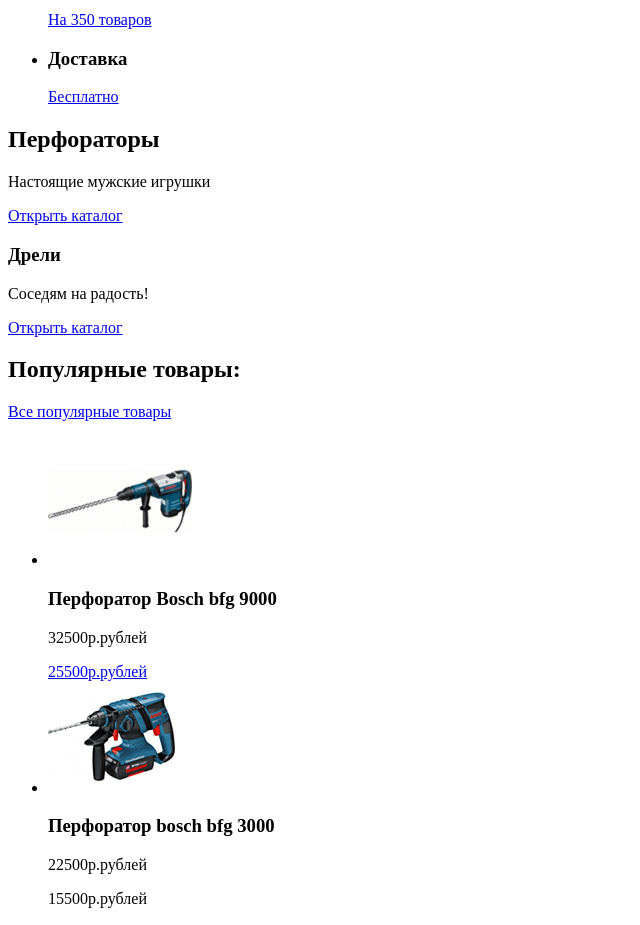
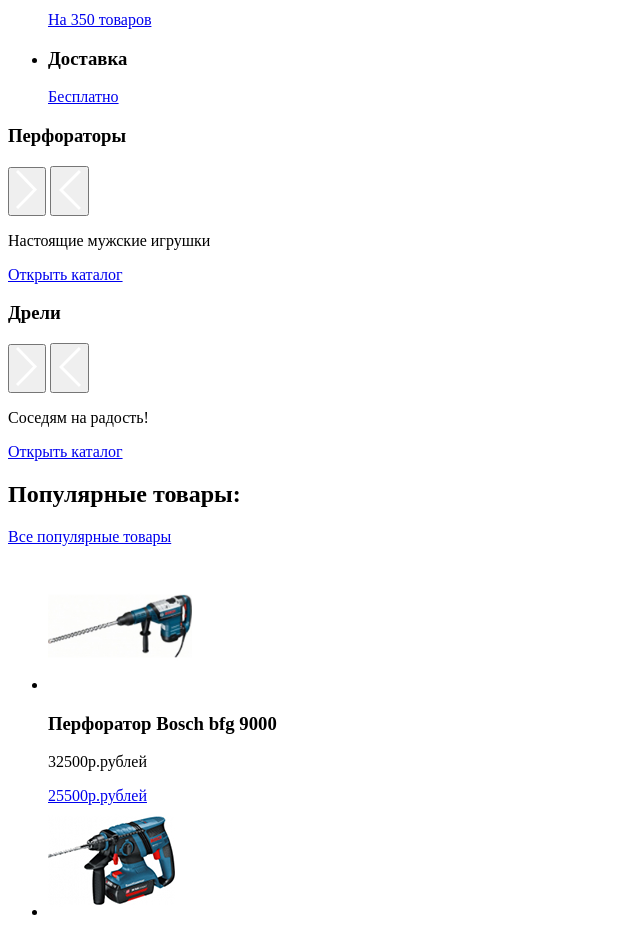
Before and after one commit to ZdraviiSmisl/1691415-technomart-31, a plain HTML site: page index.html in a window 1280 px wide. Shown: the part 860-1785 px from the top of the page, without its empty margins (0-640 px from the left). Drawn offline with Linux system fonts and the light colour scheme.

Commit message:
Slider   и графика
Добавил, кнопки для слайдера в разметку, и  перенёс графику с макета

```diff
--- a/index.html
+++ b/index.html
@@ -126,13 +126,25 @@
           </ul>
           <div class="slider">
             <p class="slider slide--1">
-              <h2 class="slider__title">Перфораторы</h2>
+              <h3 class="slider__title">Перфораторы</h3>
+              <button class="slider__next" type="button">
+                <img class="slider__img" src="img/PNG/icon-right.png" alt="" width="22" height="40">
+              </button>
+              <button class="slider__back" type="button">
+                <img class="slider__img" src="img/PNG/icon-left.png" alt="" width="23" height="41">
+              </button>
               <p class="slider__text">Настоящие мужские игрушки</p>
               <a class="slider__link" href="catalog.html">Открыть каталог</a>
             </p>
 
             <p class="slider slide--2">
               <h3 class="slider__title">Дрели</h3>
+              <button class="slider__next" type="button">
+                <img class="slider__img" src="img/PNG/icon-right.png" alt="" width="22" height="40">
+              </button>
+              <button class="slider__back" type="button">
+                <img class="slider__img" src="img/PNG/icon-left.png" alt="" width="23" height="41">
+              </button>
               <p class="slider__text">Соседям на радость!</p>
               <a class="slider__link" href="catalog.html">Открыть каталог </a>
             </p>
```
